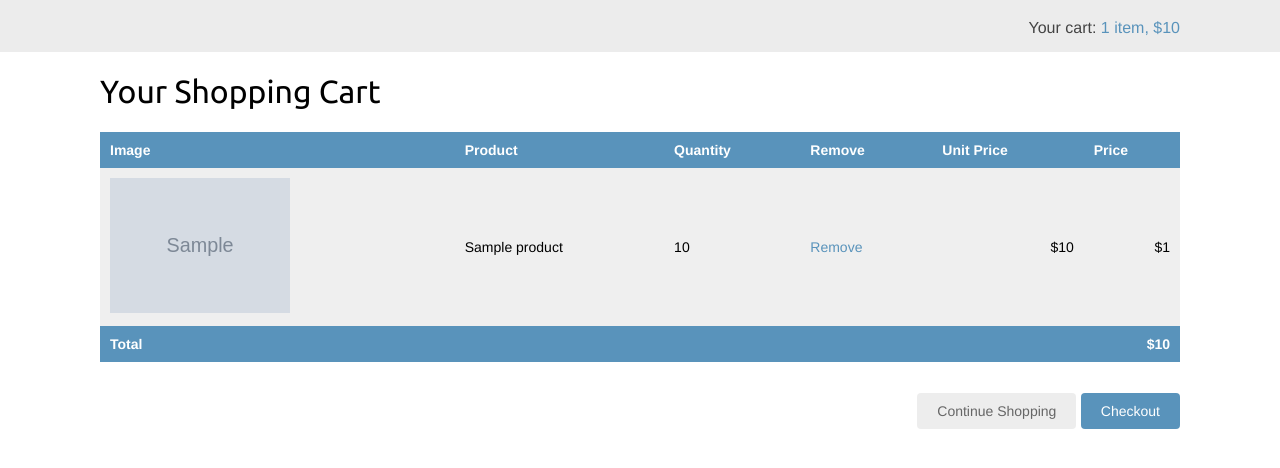
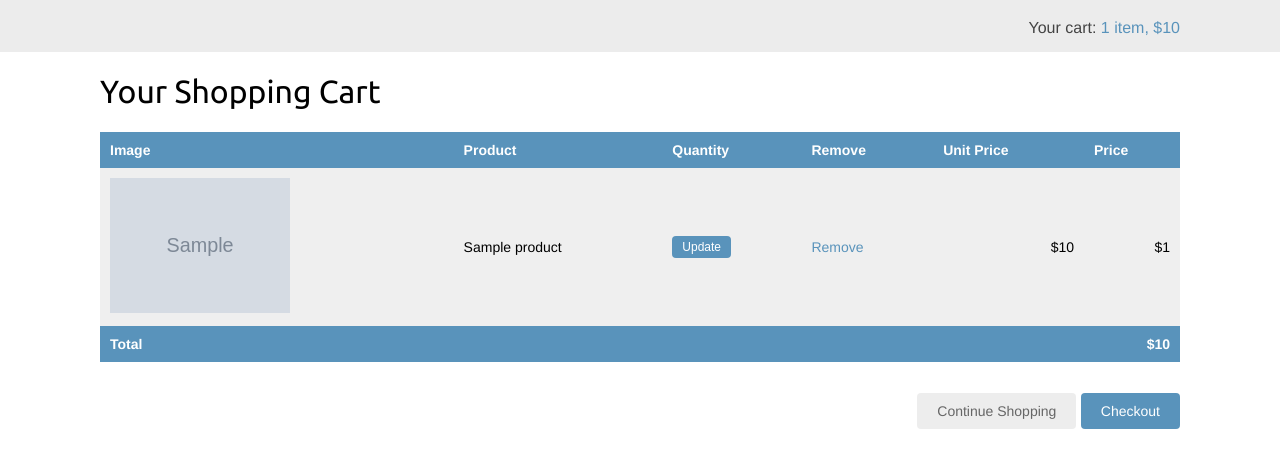
Before and after one commit to sourcery-ai-bot/django-by-example, a Django app: template myShop/cart/templates/cart/detail.html in a window 1280 px wide. Shown: the part 46-514 px from the top of the page. Run offline with Django 3.2, Linux system fonts and the light colour scheme; the template is opened without the code that fills it: most values are stand-ins (such as "Sample title", 1, 10 or a date in 2020); grey boxes marked "Sample" are stand-in pictures; some libraries are stand-ins or nearby versions.

Commit message:
updating product quantities in the cart

```diff
--- a/myShop/cart/templates/cart/detail.html
+++ b/myShop/cart/templates/cart/detail.html
@@ -26,7 +26,14 @@
               </a>
             </td>
             <td>{{ product.name }}</td>
-            <td>{{ item.quantity }}</td>
+            <td>
+              <form action="{% url "cart:cart_add" product.id %}" method="post">
+                {{ item.update_quantity_form.quantity }}
+                {{ item.update_quantity_form.update }}
+                <input type="submit" value="Update">
+                {% csrf_token %}
+              </form>
+            </td>
             <td><a href="{% url "cart:cart_remove" product.id %}">Remove</a></td>
             <td class="num">${{ item.price }}</td>
             <td class="num">${{ item.total_price }}</td>
--- a/myShop/cart/views.py
+++ b/myShop/cart/views.py
@@ -29,4 +29,8 @@ def cart_remove(request, product_id):
 
 def cart_detail(request):
     cart = Cart(request)
+    for item in cart:
+        item["update_quantity_form"] = CartAddProductForm(
+            initial={"quantity": item["quantity"], "update": True}
+        )
     return render(request, "cart/detail.html", {"cart": cart})
```
